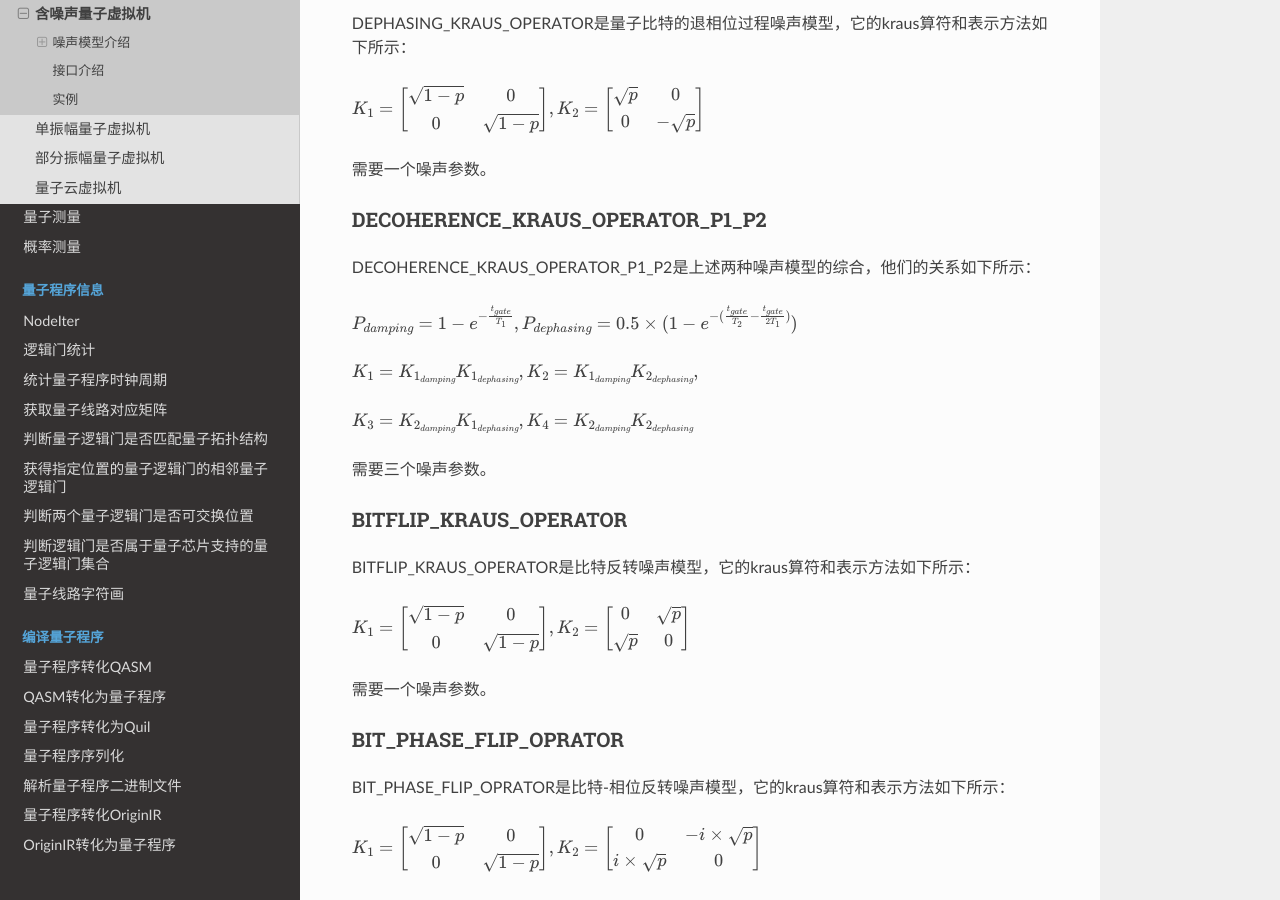
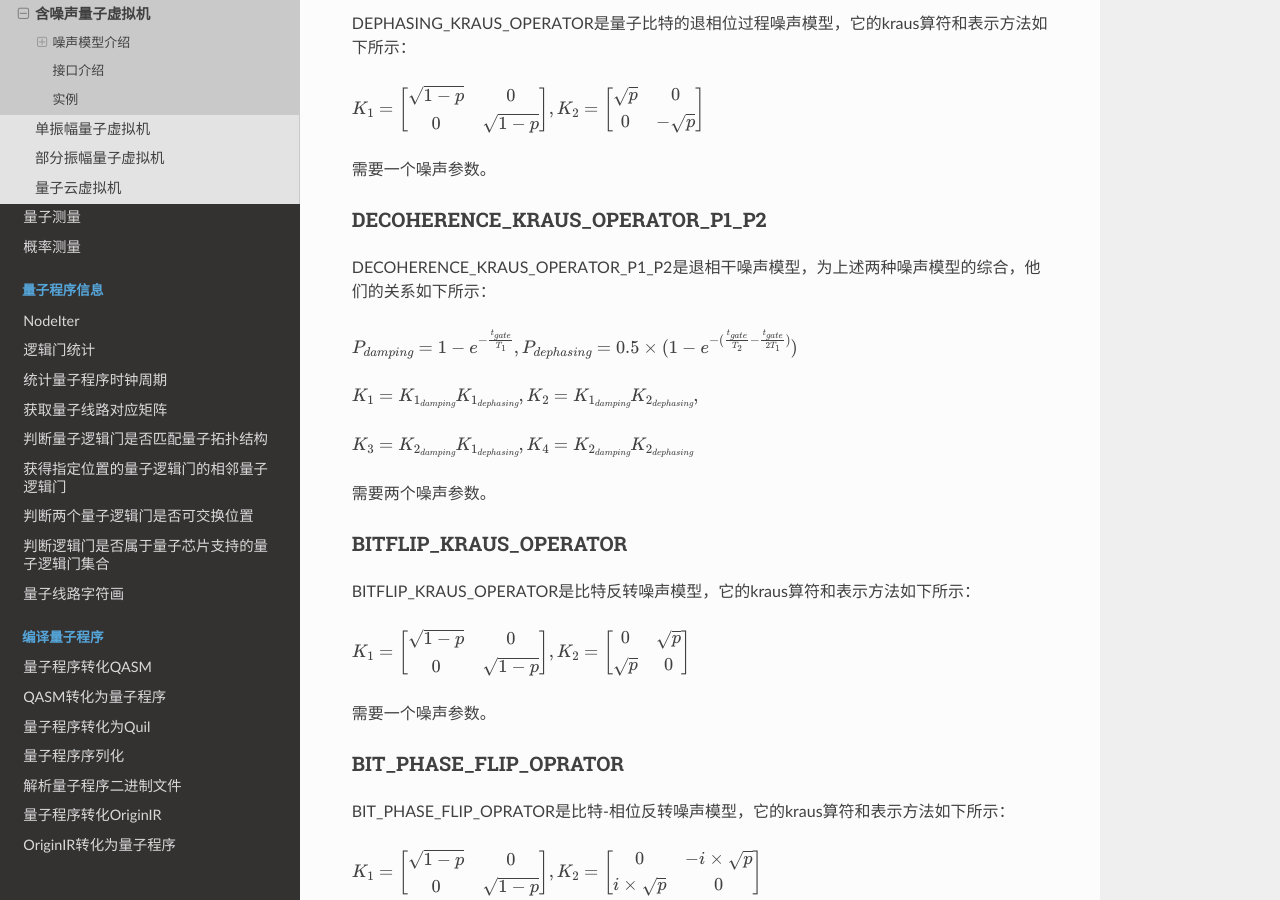
Before and after one commit to OriginQ/pyQPanda-Toturial, a Sphinx documentation site: the page built from source/NoiseQVM.rst, in a window 1280 px wide and 900 px high, scrolled down 653 px. Built offline with Sphinx 7.4.7 and the Read the Docs theme 2.0.0, drawn with Linux system fonts in a browser that asks for light colours; pages that are not in the unit, such as notebooks, are missing from menus.

Commit message:
<fix> : 修改退相干噪声模型的参数个数

```diff
--- a/source/NoiseQVM.rst
+++ b/source/NoiseQVM.rst
@@ -29,9 +29,9 @@ DEPHASING_KRAUS_OPERATOR是量子比特的退相位过程噪声模型，它的kr
 需要一个噪声参数。
 
 DECOHERENCE_KRAUS_OPERATOR_P1_P2
-~~~~~~~~~~~~~~~~~~~~~~~~~~~~~~
+~~~~~~~~~~~~~~~~~~~~~~~~~~~~~~~~~~~~~
 
-DECOHERENCE_KRAUS_OPERATOR_P1_P2是上述两种噪声模型的综合，他们的关系如下所示：
+DECOHERENCE_KRAUS_OPERATOR_P1_P2是退相干噪声模型，为上述两种噪声模型的综合，他们的关系如下所示：
 
 :math:`P_{damping} = 1 - e^{-\frac{t_{gate}}{T_1}}, P_{dephasing} = 0.5 \times (1 - e^{-(\frac{t_{gate}}{T_2} - \frac{t_{gate}}{2T_1})})`
 
@@ -39,7 +39,7 @@ DECOHERENCE_KRAUS_OPERATOR_P1_P2是上述两种噪声模型的综合，他们的
 
 :math:`K_3 = K_{2_{damping}}K_{1_{dephasing}}, K_4 = K_{2_{damping}}K_{2_{dephasing}}`
 
-需要三个噪声参数。
+需要两个噪声参数。
 
 BITFLIP_KRAUS_OPERATOR
 ~~~~~~~~~~~~~~~~~~~~~~~~~~~~~~
```
